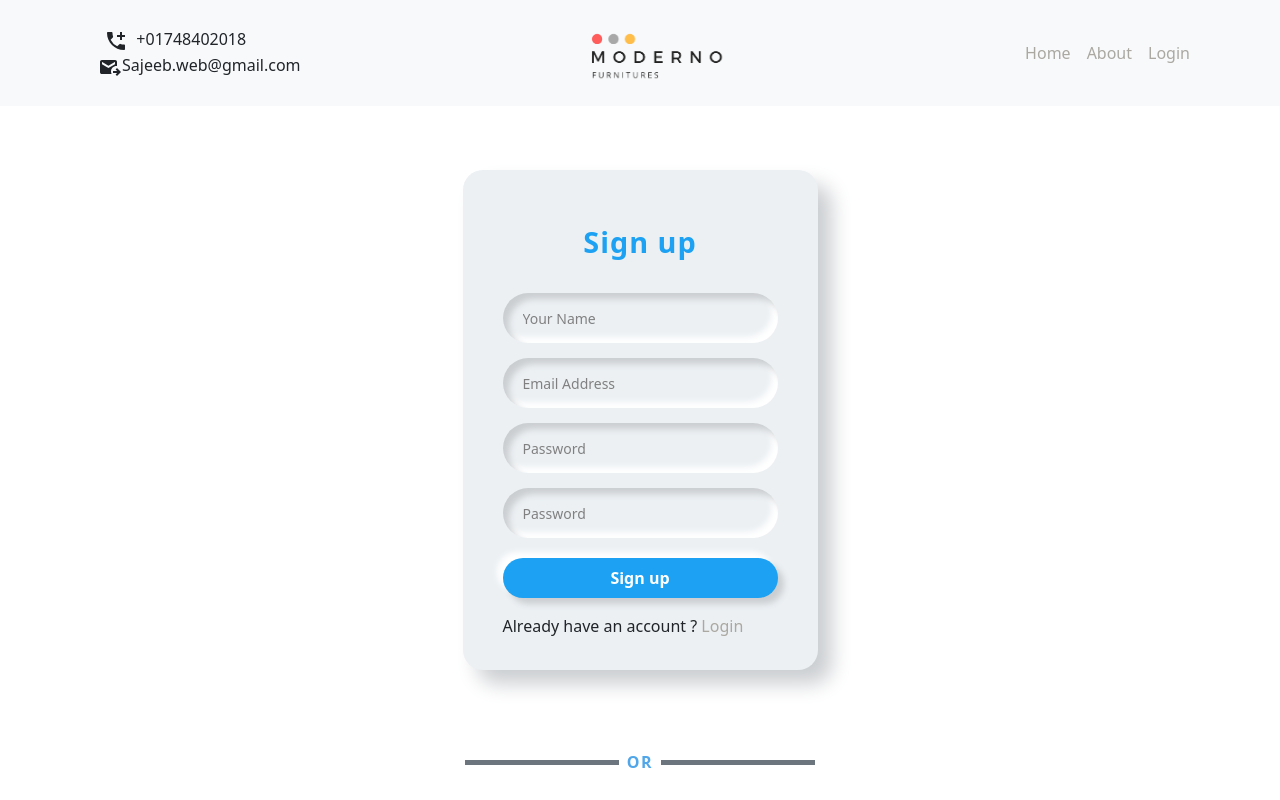
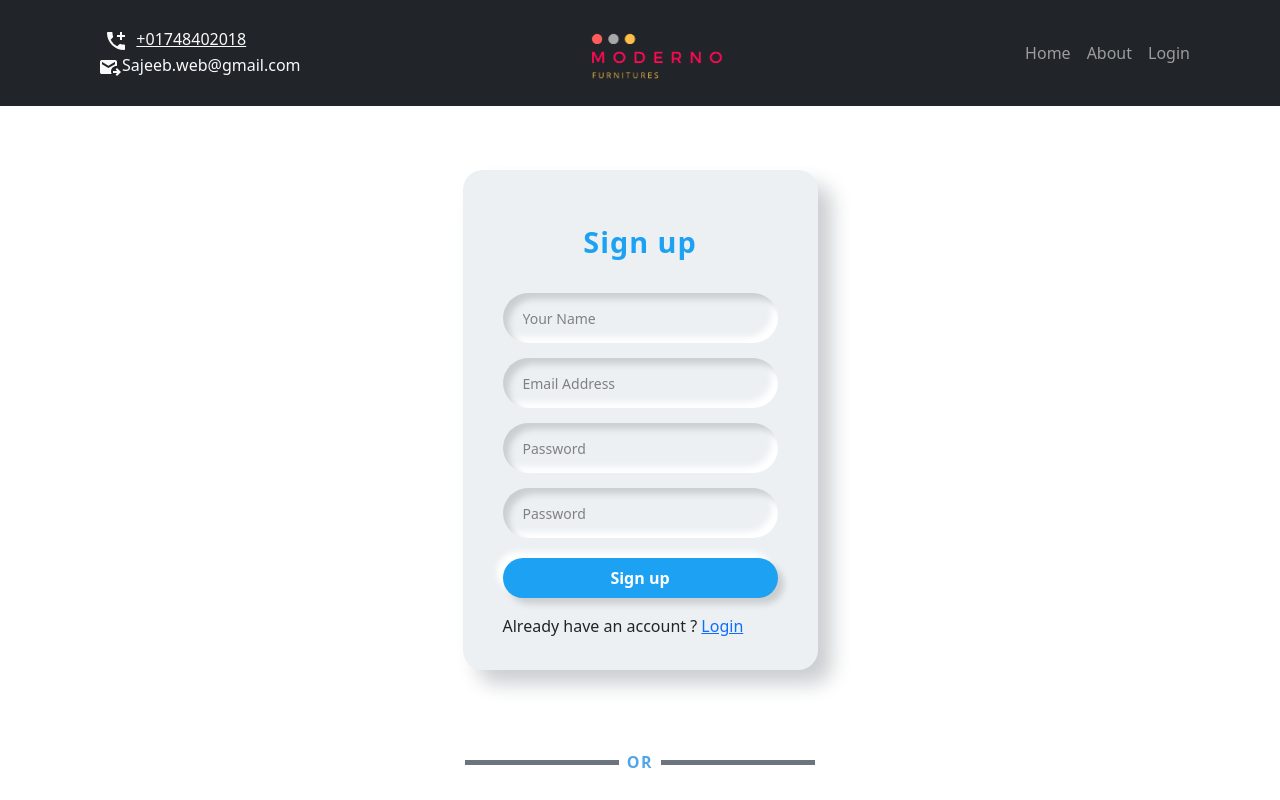
Before and after one commit to sajeeb-ahmeed/mordena-client, a React (Create React App) app: page /signup in a window 1280 px wide. Shown: the top 800 px of the page. Built offline with nearby package versions, Linux system fonts and the light colour scheme; no server answers.

Commit message:
user handdle

```diff
--- a/src/Pages/Shared/Footers/Footer.css
+++ b/src/Pages/Shared/Footers/Footer.css
@@ -6,7 +6,7 @@ li:hover {
     color: #0FAF97 !important;
 }
 
-a {
+.footer a {
     color: #AAA8A1 !important;
     text-decoration: none;
     font-weight: 430 !important;
--- a/src/Pages/Shared/Header/Header.js
+++ b/src/Pages/Shared/Header/Header.js
@@ -1,12 +1,23 @@
 import React from 'react';
 import { Container, Nav, Navbar } from 'react-bootstrap';
 import { Link } from 'react-router-dom';
-import logo from '../../../images/logo.png'
-import { MdAddIcCall, MdOutgoingMail } from 'react-icons/md'
+import logo from '../../../images/logos.png'
+import { MdAddIcCall, MdOutgoingMail } from 'react-icons/md';
+import { useAuthState } from 'react-firebase-hooks/auth';
+import auth from '../../Firebase/firebase.init';
+import { signOut } from 'firebase/auth';
+
+
+
 const Header = () => {
+    const [user] = useAuthState(auth);
+
+    const handleSignOut = () => {
+        signOut(auth);
+    }
     return (
         <>
-            <Navbar collapseOnSelect expand="lg" sticky='top' bg="light" variant="light">
+            <Navbar collapseOnSelect expand="lg" sticky='top' bg="dark" variant="dark">
                 <Container className='text-center'>
                     <Navbar.Brand as={Link} to="/">
 
@@ -16,11 +27,11 @@ const Header = () => {
                         <Nav className="me-auto">
 
                             <div className=" flex-column">
-                                <a className='me-lg-5 mb-4 mb-lg-0 text-dark' href="tel:+8801748402018">
-                                    <MdAddIcCall size="24" className="nav-linker text-dark me-2" />
+                                <a className='me-lg-5 mb-4 mb-lg-0 text-light' href="tel:+8801748402018">
+                                    <MdAddIcCall size="24" className="nav-linker text-light me-2" />
                                     +01748402018
                                 </a>
-                                <span className='text-dark' onClick={() => window.location = 'mailto:sajeeb.web@gmail.com'}> <MdOutgoingMail size="24" className="nav-linker text-dark" />
+                                <span className='text-light' onClick={() => window.location = 'mailto:sajeeb.web@gmail.com'}> <MdOutgoingMail size="24" className="nav-linker text-light" />
                                     Sajeeb.web@gmail.com</span>
                             </div>
 
@@ -30,13 +41,28 @@ const Header = () => {
                         </Nav>
                         <Nav className="ms-auto">
                             <Nav.Link as={Link} to="/">Home</Nav.Link>
+
+                        </Nav>
+                        <Nav>
                             <Nav.Link as={Link} to="about">About</Nav.Link>
+                            {
+                                user && <>
+                                    <Nav.Link as={Link} to="addservice">Add</Nav.Link>
+                                    <Nav.Link as={Link} to="manage">Manage</Nav.Link>
+                                    <Nav.Link as={Link} to="orders">Orders</Nav.Link>
+                                </>
+                            }
+                            {
+                                user ?
+                                    <>
+                                        <Nav.Link onClick={handleSignOut}> Log Out</Nav.Link>
+                                        {/* <img className='text-center' style={{ width: '40px', height: "40px", borderRadius: "50%", marginLeft: "5px" }} a src={user?.photoURL} alt="User" /> */}
 
-
-
-                            <Nav.Link as={Link} to="login">
-                                Login
-                            </Nav.Link>
+                                    </>
+                                    :
+                                    <Nav.Link as={Link} to="/login">
+                                        Login
+                                    </Nav.Link>}
                         </Nav>
                     </Navbar.Collapse>
                 </Container>
```
Also changed, not shown: src/Pages/Verification/RequireAuth/RequireAuth.js (+19 -5 lines).
